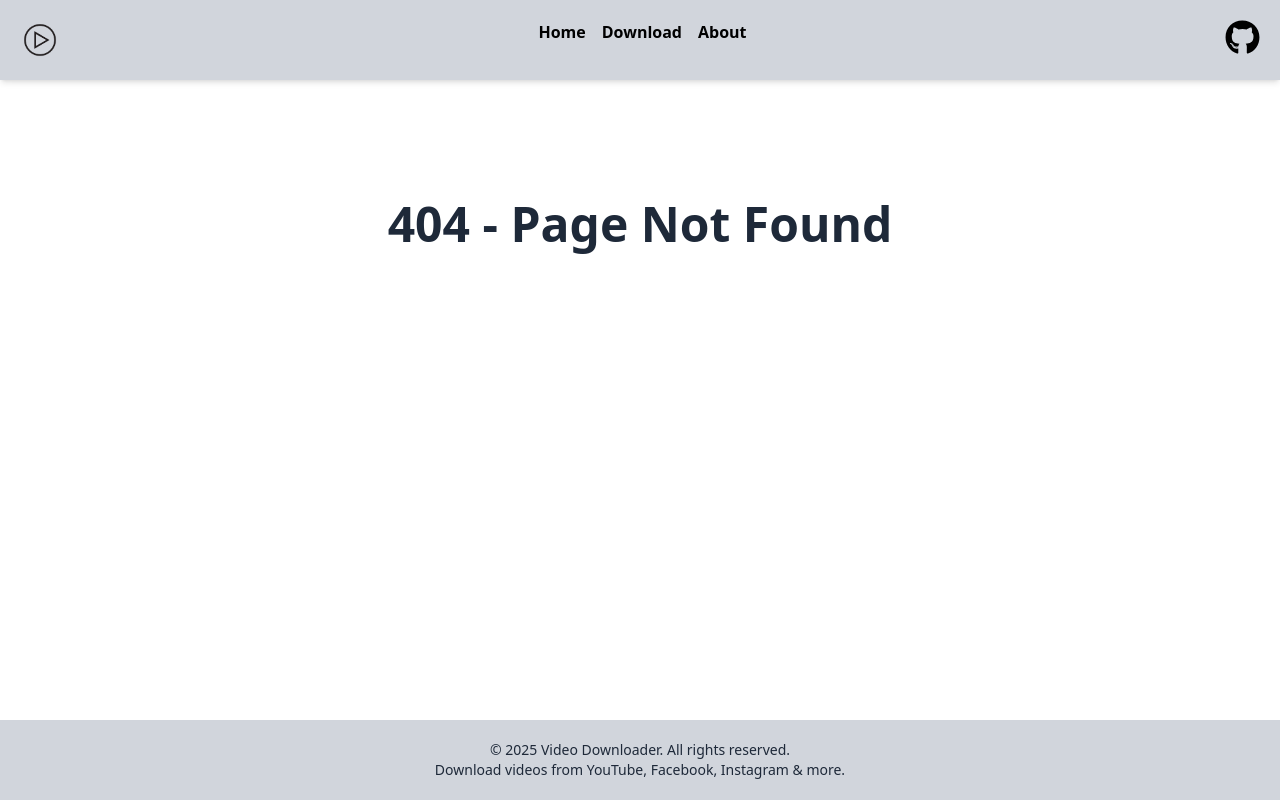
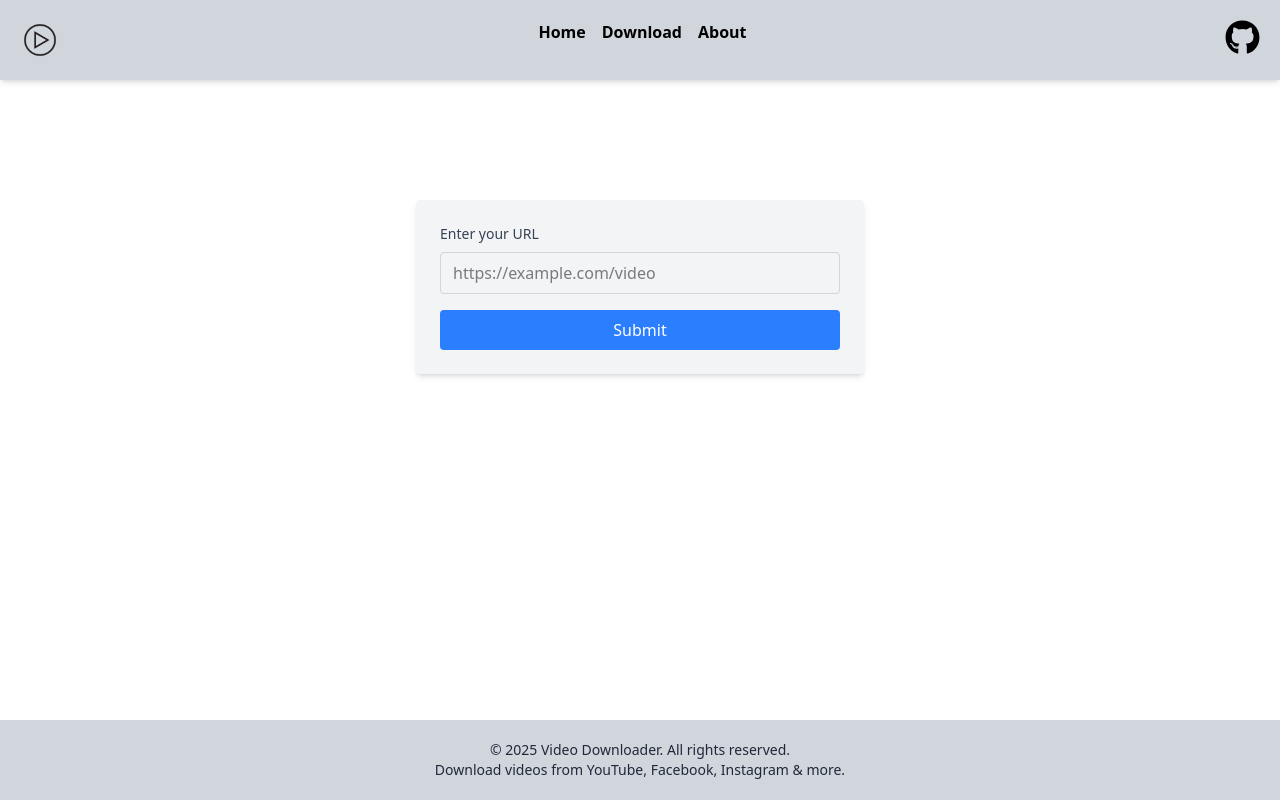
Before and after one commit to kuntalojha/video-downloader, a React (Vite) app: page /download in a window 1280 px wide. Before the commit this address had no page. Built offline with nearby package versions, Linux system fonts and the light colour scheme.

Commit message:
update App.jsx and add some new page

```diff
--- a/src/App.jsx
+++ b/src/App.jsx
@@ -1,23 +1,13 @@
 import React from 'react';
 import { Route, Routes } from 'react-router-dom';
-import Home from './page/Home';
 import Header from './components/Header';
 import Footer from './components/Footer';
+
+import Download from './page/Download';
 import NotFound from './page/NotFound';
-// const App = () => {
-//   return (
-//     <div>
-//       <Header />
-//       <div className="mx-4 sm:mx-[10%] h-[90vh]">
-//         <Routes>
-//           <Route path="/" element={<Home />} />
-//           <Route path="/*" element={<NotFound />} />
-//         </Routes>
-//       </div>
-//       <Footer />
-//     </div>
-//   );
-// };
+import Home from './page/Home';
+import Video from './page/Video';
+import About from './page/About';
 
 const App = () => {
   return (
@@ -27,10 +17,12 @@ const App = () => {
       <div className="flex-grow mx-4 sm:mx-[10%]">
         <Routes>
           <Route path="/" element={<Home />} />
+          <Route path="/download" element={<Download />} />
+          <Route path="/about" element={<About />} />
+          <Route path="/video" element={<Video />} />
           <Route path="/*" element={<NotFound />} />
         </Routes>
       </div>
-
       <Footer />
     </div>
   );
--- a/src/components/Download.jsx
+++ /dev/null
@@ -1,13 +0,0 @@
-import React from 'react';
-
-const Download = () => {
-  return (
-    <div className="h-screen pt-25" id="download">
-      <div className="">
-        <h1>Downlode</h1>
-      </div>
-    </div>
-  );
-};
-
-export default Download;
--- a/src/components/Navbar.jsx
+++ b/src/components/Navbar.jsx
@@ -2,7 +2,6 @@ import React from 'react';
 import { Link } from 'react-router-dom';
 import { FaGithub } from 'react-icons/fa';
 import { assets } from '../assets/assets';
-import { HashLink } from 'react-router-hash-link';
 const Navbar = () => {
   return (
     <div className="flex justify-between p-5 font-bold ">
@@ -13,8 +12,8 @@ const Navbar = () => {
       </div>
       <div className="flex gap-4">
         <Link to={'/'}>Home</Link>
-        <HashLink to={'#download'}>Download</HashLink>
-        <HashLink to={'#about'}>About</HashLink>
+        <Link to={'/download'}>Download</Link>
+        <Link to={'/about'}>About</Link>
       </div>
       <div>
         <Link to={'https://github.com/kuntalojha'} target="_blank">
--- a/src/components/About.jsx
+++ b/src/page/About.jsx
@@ -2,7 +2,7 @@ import React from 'react';
 
 const About = () => {
   return (
-    <div className="h-[80vh] pt-13" id="about">
+    <div className=" h-full mt-50 flex justify-center items-center" id="about">
       <h1>About</h1>
     </div>
   );
--- /dev/null
+++ b/src/page/Download.jsx
@@ -0,0 +1,101 @@
+// import React, { useState } from 'react';
+// import { Link } from 'react-router-dom';
+
+// const Download = () => {
+//   const [submittedUrl, setSubmittedUrl] = useState('');
+
+//   return (
+//     <div
+//       className="min-h-screen flex justify-center items-center"
+//       id="download"
+//     >
+//       <form
+//         className="w-full max-w-md p-6 bg-gray-100 shadow-md rounded"
+//         onSubmit={(e) => {
+//           e.preventDefault();
+//           const url = e.target.url.value;
+//           setSubmittedUrl(url);
+//           console.log(url);
+//           console.log(submittedUrl);
+//         }}
+//       >
+//         <label
+//           htmlFor="url"
+//           className="block text-sm font-medium text-gray-700 mb-2"
+//         >
+//           Enter your url
+//         </label>
+//         <input
+//           type="url"
+//           id="url"
+//           name="url"
+//           className="w-full px-3 py-2 border border-gray-300 rounded mb-4 focus:outline-none focus:ring focus:border-blue-300"
+//           placeholder="https://example.com/video"
+//           required
+//         />
+//         <Link to={'/video'}>
+//           <button
+//             type="submit"
+//             className="w-full bg-blue-500 text-white py-2 px-4 rounded hover:bg-blue-600 transition cursor-pointer"
+//           >
+//             Submit
+//           </button>
+//         </Link>
+//       </form>
+//     </div>
+//   );
+// };
+
+// export default Download;
+
+import React, { useState } from 'react';
+import { useNavigate } from 'react-router-dom';
+
+const Download = () => {
+  const [submittedUrl, setSubmittedUrl] = useState('');
+  const navigate = useNavigate();
+
+  const handleSubmit = (e) => {
+    e.preventDefault();
+    const url = e.target.url.value;
+    setSubmittedUrl(url);
+
+    // Pass the URL to next page via state
+    navigate('/video', { state: { videoUrl: url } });
+  };
+
+  return (
+    <div
+      className="h-full mt-50 flex justify-center items-center"
+      id="download"
+    >
+      <form
+        className="w-full max-w-md p-6 bg-gray-100 shadow-md rounded"
+        onSubmit={handleSubmit}
+      >
+        <label
+          htmlFor="url"
+          className="block text-sm font-medium text-gray-700 mb-2"
+        >
+          Enter your URL
+        </label>
+        <input
+          type="url"
+          id="url"
+          name="url"
+          className="w-full px-3 py-2 border border-gray-300 rounded mb-4 focus:outline-none focus:ring focus:border-blue-300"
+          placeholder="https://example.com/video"
+          required
+        />
+        <button
+          type="submit"
+          className="w-full bg-blue-500 text-white py-2 px-4 rounded hover:bg-blue-600 transition cursor-pointer"
+        >
+          Submit
+        </button>
+      </form>
+    </div>
+  );
+};
+
+export default Download;
--- a/src/page/Home.jsx
+++ b/src/page/Home.jsx
@@ -1,7 +1,5 @@
 import React from 'react';
 import HeroSection from '../components/HeroSection';
-import Download from '../components/Download';
-import About from '../components/About';
 import useDateTime from '../hooks/useDateTime';
 
 const Home = () => {
@@ -13,12 +11,6 @@ const Home = () => {
         <marquee>Welcome here! Today is {time}</marquee>
       </div>
       <HeroSection />
-      <div className="download">
-        <Download />
-      </div>
-      <div className="about">
-        <About />
-      </div>
     </div>
   );
 };
--- /dev/null
+++ b/src/page/Video.jsx
@@ -0,0 +1,15 @@
+import React from 'react';
+import { useLocation } from 'react-router-dom';
+
+const VideoPage = () => {
+  const location = useLocation();
+  const videoUrl = location.state?.videoUrl;
+
+  return (
+    <div className="h-full mt-50 flex justify-center items-center p-5">
+      <p>{videoUrl}</p>
+    </div>
+  );
+};
+
+export default VideoPage;
```
